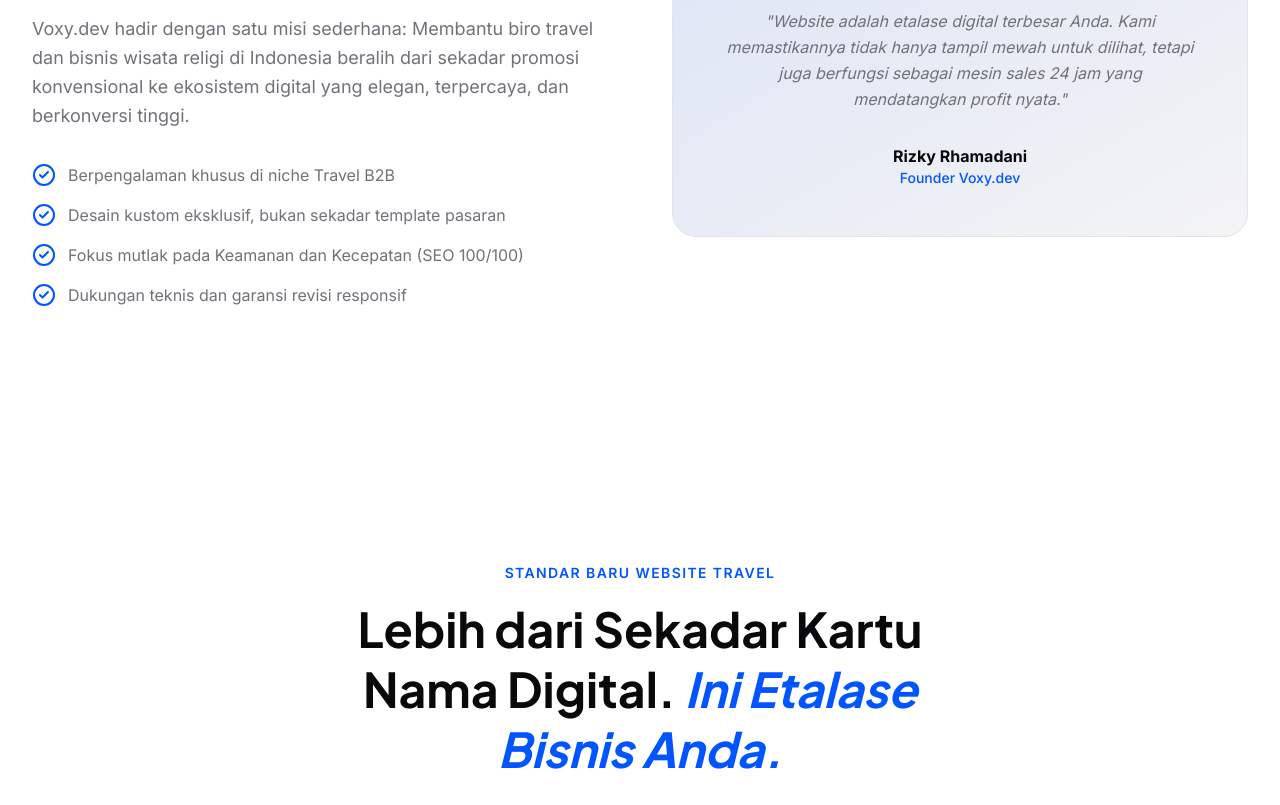
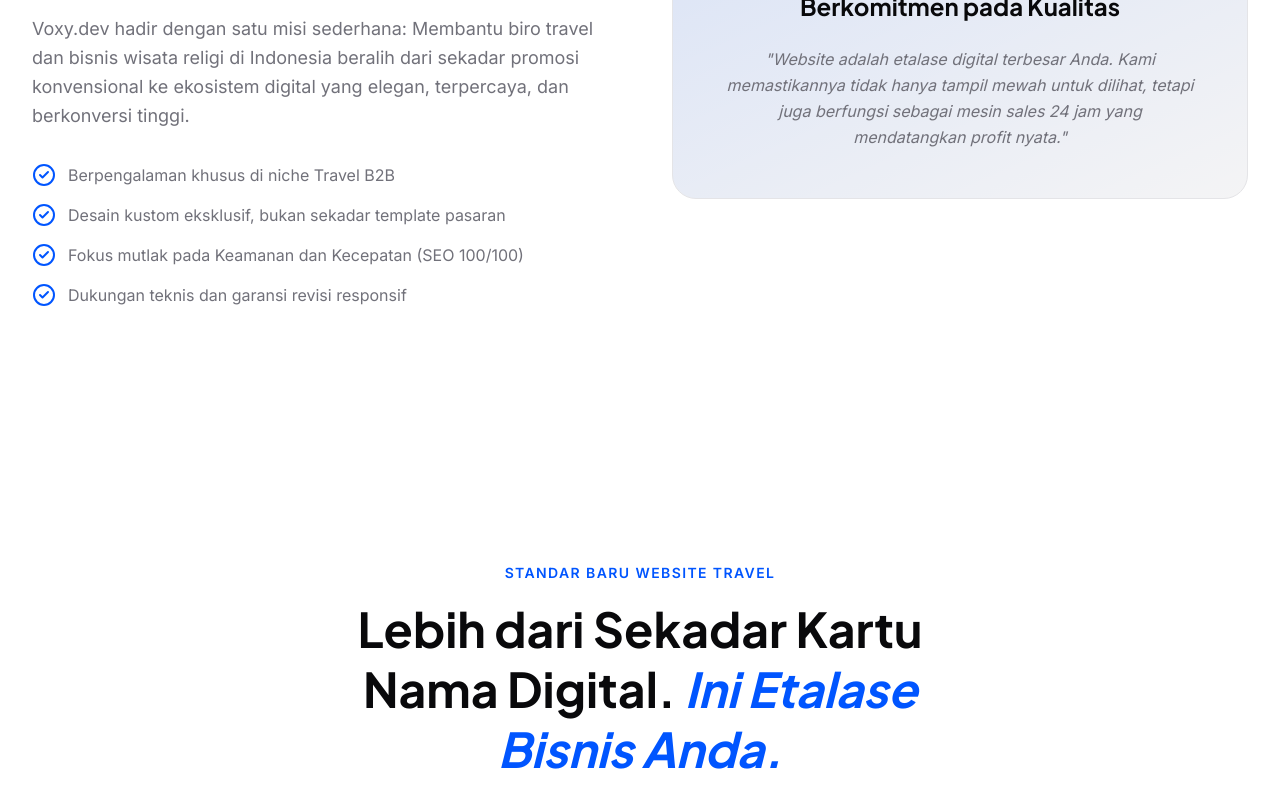
Before and after one commit to damosfxa/landingpage, a Next.js app: page / in a window 1280 px wide. Shown: the part 1720-2525 px from the top of the page. Built offline with nearby package versions, Linux system fonts and the light colour scheme.

Commit message:
style: remove founder name to emphasize corporate brand

```diff
--- a/src/components/sections/about.tsx
+++ b/src/components/sections/about.tsx
@@ -66,10 +66,6 @@ export function AboutSection() {
                <p className="text-muted-foreground leading-relaxed italic">
                  "Website adalah etalase digital terbesar Anda. Kami memastikannya tidak hanya tampil mewah untuk dilihat, tetapi juga berfungsi sebagai mesin sales 24 jam yang mendatangkan profit nyata."
                </p>
-               <div className="pt-2">
-                 <div className="font-bold text-foreground">Rizky Rhamadani</div>
-                 <div className="text-sm text-primary font-medium">Founder Voxy.dev</div>
-               </div>
             </div>
           </motion.div>
         </motion.div>
```
